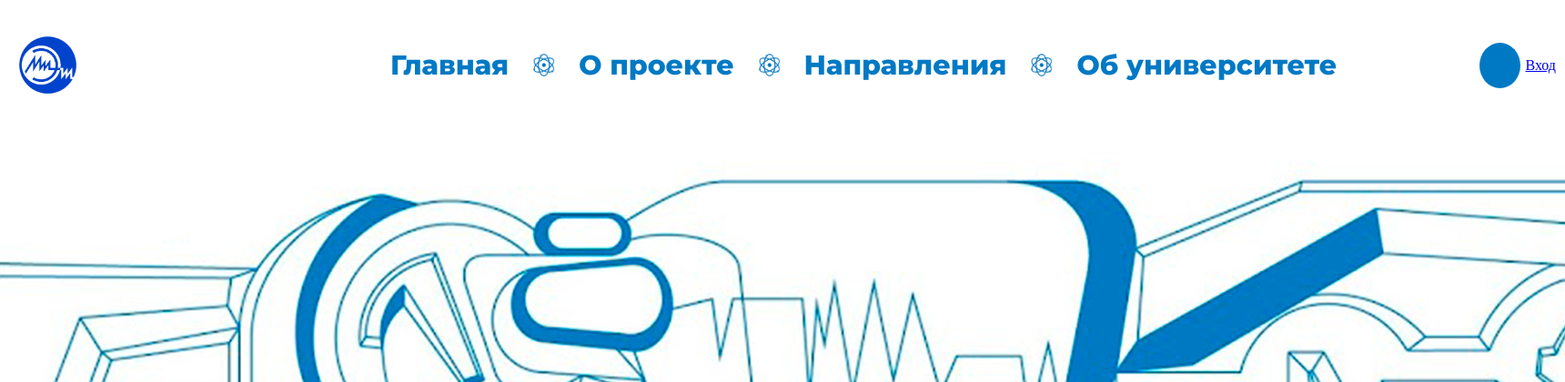
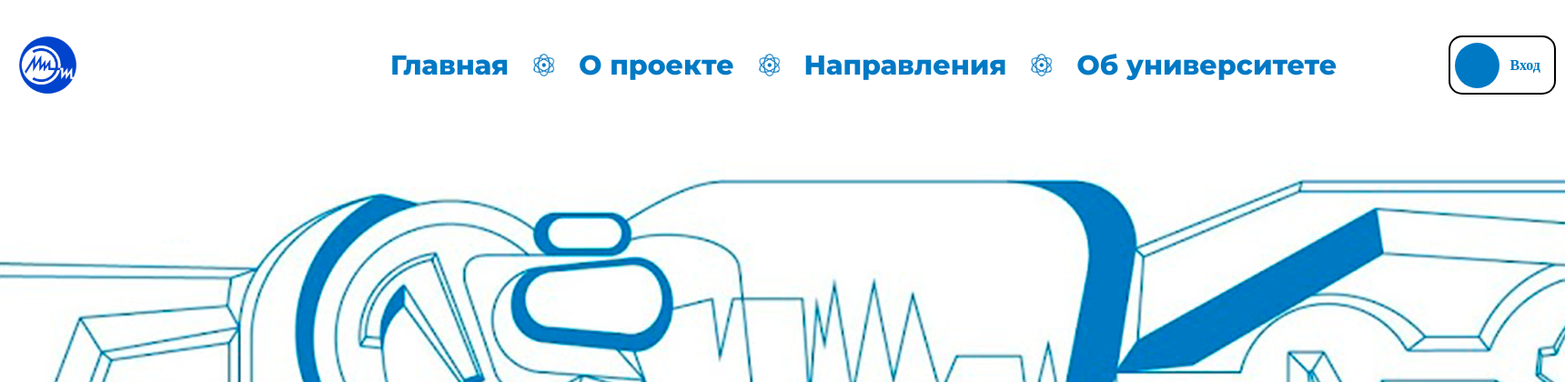
Before and after one commit to matweykai/WebProject, a Django app: page / in a window 1720 px wide. Shown: the top 420 px of the page at 91% size. Run offline with Django 4.2, Linux system fonts and the light colour scheme.

Commit message:
Fix login design in navigation bar
Changed fonts, their weight, added border and changed alignment

```diff
--- a/App/website/Ynus/static/css/header.css
+++ b/App/website/Ynus/static/css/header.css
@@ -43,14 +43,38 @@ header .container {
 }
 
 .login {
+  align-items: center;
   margin-left: auto;
-  align-items: center;
-  display: flex;
+  height: 60%;
+  padding: 0.3%;
+  border-radius: 15px;
+  border-width: 2px;
+  border-color: black;
+  border-style: solid;
+}
+
+.login_flex {
+    display: flex;
+    align-items: center;
+}
+
+.login_flex > div {
+  margin-right: 10px;
 }
 
 .user_info {
   display: block;
   margin-left: 1%;
+}
+
+.user_info h2 {
+    margin: 5% 0;
+}
+
+.user_info a {
+    text-decoration: none;
+    color: #0079C4;
+    font-weight: 600;
 }
 
 header .logo {
--- a/App/website/Ynus/website/templates/website/base.html
+++ b/App/website/Ynus/website/templates/website/base.html
@@ -49,6 +49,7 @@
 
         <!--Login-->
         <div class="login">
+          <div class="login_flex">
             <div class="circle"></div>
             <!--TODO: javascript drop menu-->
             <div class="user_info">
@@ -58,6 +59,7 @@
               {% else %}
                 <a href="{% url 'signin' %}">Вход</a>
               {% endif %}
+            </div>
           </div>
         </div>
       </div>
```
Lines whose indentation alone changed are shown as unchanged.
